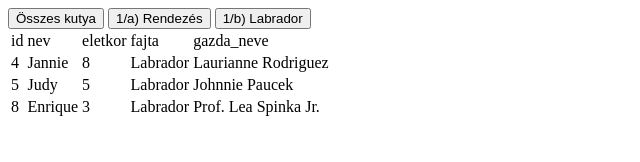
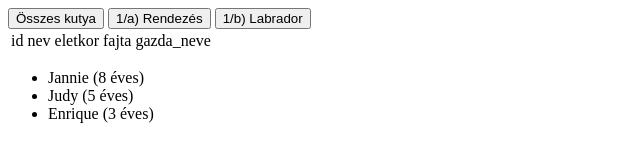
Before and after one commit to B4LiN7/dogs, a website built with Vite: page index.html in a window 1280 px wide. Both pictures are taken after a click on the button "1/b) Labrador". Shown: the whole page, without its empty margins (0-640 px from the left). Built offline with nearby package versions, Linux system fonts and the light colour scheme.

```diff
--- a/index.html
+++ b/index.html
@@ -25,6 +25,9 @@
 
         </tbody>
       </table>
+      <ul id="list">
+
+      </ul>
     </div>
     <script type="module" src="/main.js"></script>
   </body>
--- a/main.js
+++ b/main.js
@@ -19,6 +19,19 @@
   });
 }
 
+function drawList(dogs_data) {
+  const list = document.getElementById("list");
+  while (list.firstChild) {
+    list.removeChild(list.lastChild);
+  }
+
+  dogs_data.forEach(dog => {
+    list.innerHTML += `
+      <li>${dog}</li>
+    `
+  })
+}
+
 /* ---------------------------------------------------------------------------------------- */
 
 function f1a() {
@@ -38,7 +51,10 @@
 }
 
 function f1b() {
-  return dogs.filter((dog) => dog.fajta == "Labrador");ű
+  const dog_labrador = dogs
+    .filter((dog) => dog.fajta == "Labrador")
+    .map((dog) => `${dog.nev} (${dog.eletkor} éves)`);
+  return dog_labrador;
 };
 
 function f1c() {
@@ -79,10 +95,10 @@
     drawTable(dogs);
   });
   document.getElementById("btnF1a").addEventListener("click", () => {
-    drawTable(f1a())
+    drawTable(f1a());
   });
   document.getElementById("btnF1b").addEventListener("click", () => {
-    drawTable(f1b())
+    drawList(f1b());
   });
   f1bConsole();
   f1c();
```
